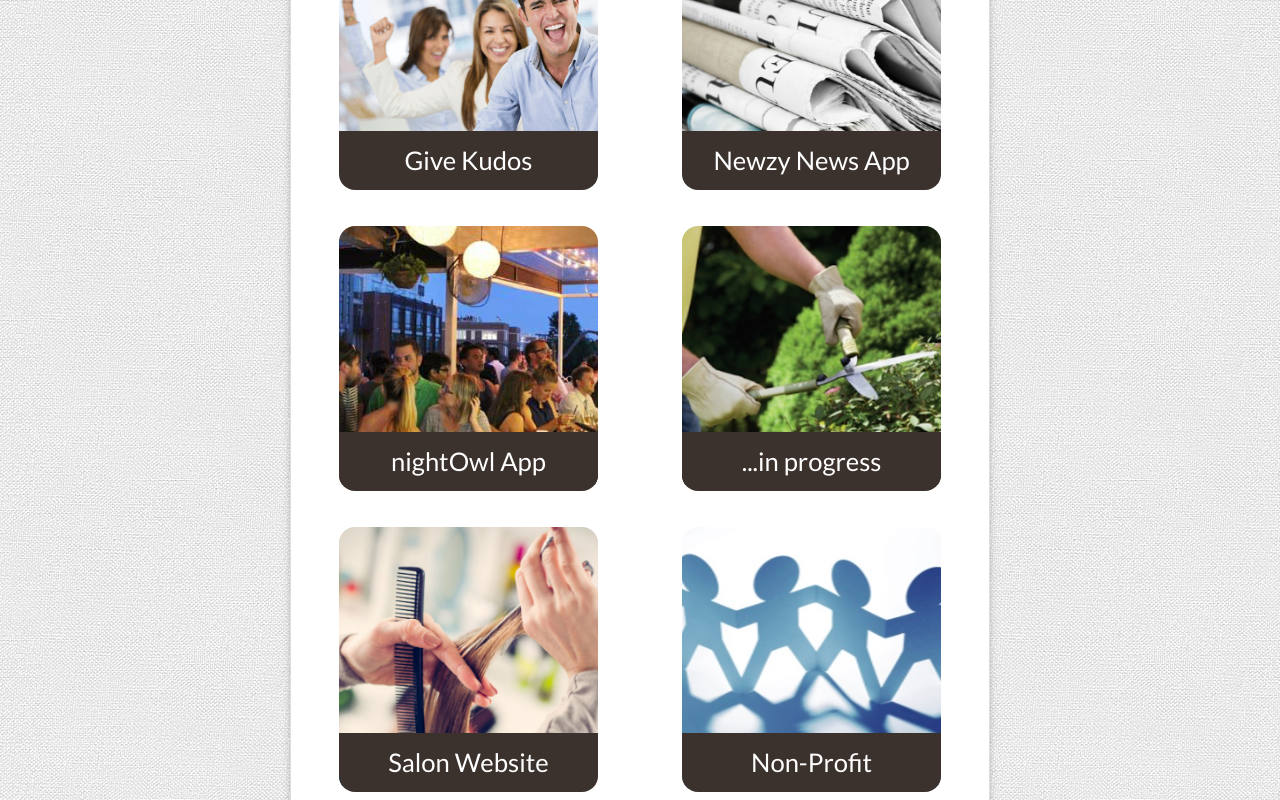
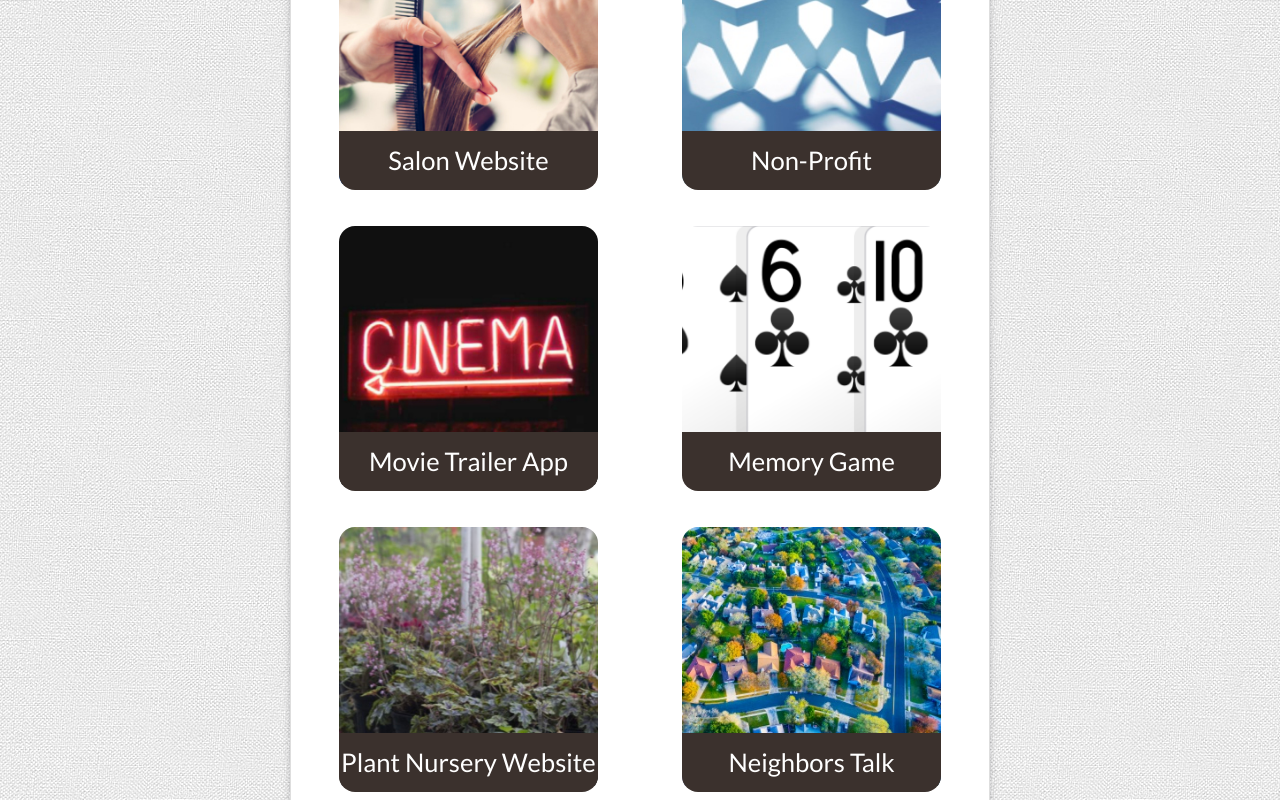
Before and after one commit to scottrollan/responsive-portfolio, a React (Create React App) app: page / in a window 1280 px wide. Shown: the part 860-1660 px from the top of the page. Built offline with nearby package versions, Linux system fonts and the light colour scheme.

Commit message:
removed nightOwl, kudos, and newzy because none still functioned correctly, the first two were a project partner's git repository, newzy was connected to an API that no longer functions

```diff
--- a/src/components/Portfolio.js
+++ b/src/components/Portfolio.js
@@ -5,9 +5,9 @@ import movieTrailer from '../media/movieTrailers.jpg';
 import stockSearch from '../media/stockMarket.jpg';
 import personality from '../media/personality.jpg';
 import employees from '../media/employees.jpg';
-import newzy from '../media/newzy.jpg';
-import nightLife from '../media/nightLife.jpg';
-import atYourService from '../media/atYourService.jpg';
+// import newzy from '../media/newzy.jpg';
+// import nightLife from '../media/nightLife.jpg';
+import neighborhood from '../media/neighborhood.jpeg';
 import salon from '../media/salon.jpg';
 import linq from '../media/linq.jpg';
 import cardMatch from '../media/cardMatch.png';
@@ -55,53 +55,53 @@ const PortfolioItem = () => {
         'CSS Modules',
       ],
     },
-    {
-      href: 'https://salty-refuge-59342.herokuapp.com/',
-      src: employees,
-      description:
-        "People within an organization are able to publicly praise teammates and co-workers within a database of kudos that's updated with each new entry.",
-      label: 'Give Kudos',
-      techsUsed: ['HTML', 'jQuery', 'Bootstrap', 'CSS', 'MongoDB', 'Express'],
-    },
-    {
-      href: 'https://musing-leavitt-e07123.netlify.app/',
-      src: newzy,
-      description:
-        'Search news articles by keyword/s or see headlines, login to save articles to a read-later store.',
-      label: 'Newzy News App',
-      techsUsed: [
-        'React',
-        'Redux',
-        'Google auth',
-        'Sanity CMS',
-        'Axios',
-        'Netlify',
-        'NewsCatcher API',
-      ],
-    },
-    {
-      href: 'https://shielded-hollows-44293.herokuapp.com/',
-      src: nightLife,
-      description:
-        'Register and/or login, search local restaurants and bars for events--by day, event type, or geographical area or see all events for a given venue.',
-      label: 'nightOwl App',
-      techsUsed: ['Google Maps API', 'MongoDB', 'React', 'Express', 'CSS Grid'],
-    },
-    {
-      href: 'https://scottrollan.github.io/harrison/#/public/home',
-      src: atYourService,
-      description:
-        "I am constructing Harrison's landscape and pressure-washing business website.",
-      label: '...in progress',
-      techsUsed: [
-        'React',
-        'React Bootstrap',
-        'Node',
-        'React-Router-Dom',
-        'CSS and HTML',
-        'GH-Pages',
-      ],
-    },
+    // {
+    //   href: 'https://salty-refuge-59342.herokuapp.com/',
+    //   src: employees,
+    //   description:
+    //     "People within an organization are able to publicly praise teammates and co-workers within a database of kudos that's updated with each new entry.",
+    //   label: 'Give Kudos',
+    //   techsUsed: ['HTML', 'jQuery', 'Bootstrap', 'CSS', 'MongoDB', 'Express'],
+    // },
+    // {
+    //   href: 'https://musing-leavitt-e07123.netlify.app/',
+    //   src: newzy,
+    //   description:
+    //     'Search news articles by keyword/s or see headlines, login to save articles to a read-later store.',
+    //   label: 'Newzy News App',
+    //   techsUsed: [
+    //     'React',
+    //     'Redux',
+    //     'Google auth',
+    //     'Sanity CMS',
+    //     'Axios',
+    //     'Netlify',
+    //     'NewsCatcher API',
+    //   ],
+    // },
+    // {
+    //   href: 'https://shielded-hollows-44293.herokuapp.com/',
+    //   src: nightLife,
+    //   description:
+    //     'Register and/or login, search local restaurants and bars for events--by day, event type, or geographical area or see all events for a given venue.',
+    //   label: 'nightOwl App',
+    //   techsUsed: ['Google Maps API', 'MongoDB', 'React', 'Express', 'CSS Grid'],
+    // },
+    // {
+    //   href: 'https://scottrollan.github.io/harrison/#/public/home',
+    //   src: atYourService,
+    //   description:
+    //     "I am constructing Harrison's landscape and pressure-washing business website.",
+    //   label: '...in progress',
+    //   techsUsed: [
+    //     'React',
+    //     'React Bootstrap',
+    //     'Node',
+    //     'React-Router-Dom',
+    //     'CSS and HTML',
+    //     'GH-Pages',
+    //   ],
+    // },
     {
       href: 'http://www.barryrollanstudio.com/',
       src: salon,
@@ -115,7 +115,14 @@ const PortfolioItem = () => {
       src: linq,
       description: 'A bilingual (Spanish/English) non-profit organization.',
       label: 'Non-Profit',
-      techsUsed: ['Squarespace'],
+      techsUsed: [
+        'Material UI',
+        'Sanity CMS',
+        'Netlify Forms',
+        'jQuery',
+        'Node',
+        'React',
+      ],
     },
     {
       href: 'https://scottrollan.github.io/movieTrailers/',
@@ -127,19 +134,21 @@ const PortfolioItem = () => {
         'jQuery and AJAX calls',
         'CSS Grid with animations',
         'Bootstrap',
+        'React',
       ],
     },
     {
       href: 'https://scottrollan.github.io/memory-match-game/',
       src: cardMatch,
       description:
-        'This is my first game: Memory. Click cards to reveal their face values and find their match before the timer runs out.',
+        'This is my first game: Memory. Click cards to reveal their face values and find their match before the timer runs out, then see if you make the top ten scores.',
       label: 'Memory Game',
       techsUsed: [
         'React',
         'CSS Modules',
         'CSS animations',
-        'vanilla Javascript',
+        'jQuery',
+        'Sanity CMS',
       ],
     },
     {
@@ -154,6 +163,19 @@ const PortfolioItem = () => {
         'Javascript',
         'Netlify',
         'React stylized componets',
+      ],
+    },
+
+    {
+      href: 'https://blackland-ridge.com',
+      src: neighborhood,
+      description:
+        'This project was created for a small, 80-home community, in essence, to replace NextDoor and Facebook. Neighbors login, create profiles, add, comment on and "like" public messages and private chats, get notified of new messages via email and/or sms messaging, veiw and add business referrals, pet profiles, kid entrepreneurs and more.',
+      label: 'Neighbors Talk',
+      techsUsed: [
+        'React',
+        'Firebase Authentication, Database & Cloud Functions',
+        'jQuery',
       ],
     },
   ]);
```
Also changed, not shown: src/media/neighborhood.jpeg (added), 1 other file (tests, documents, lock files or other folders).
